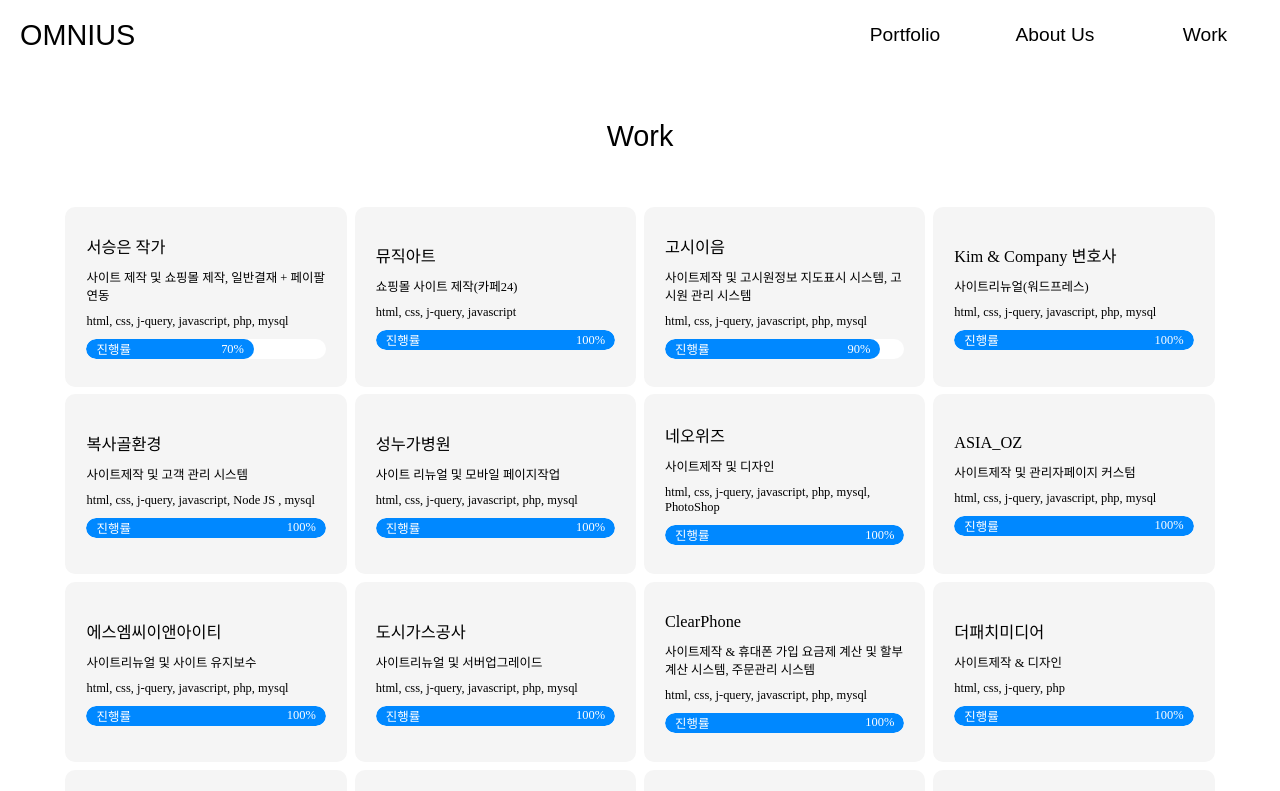
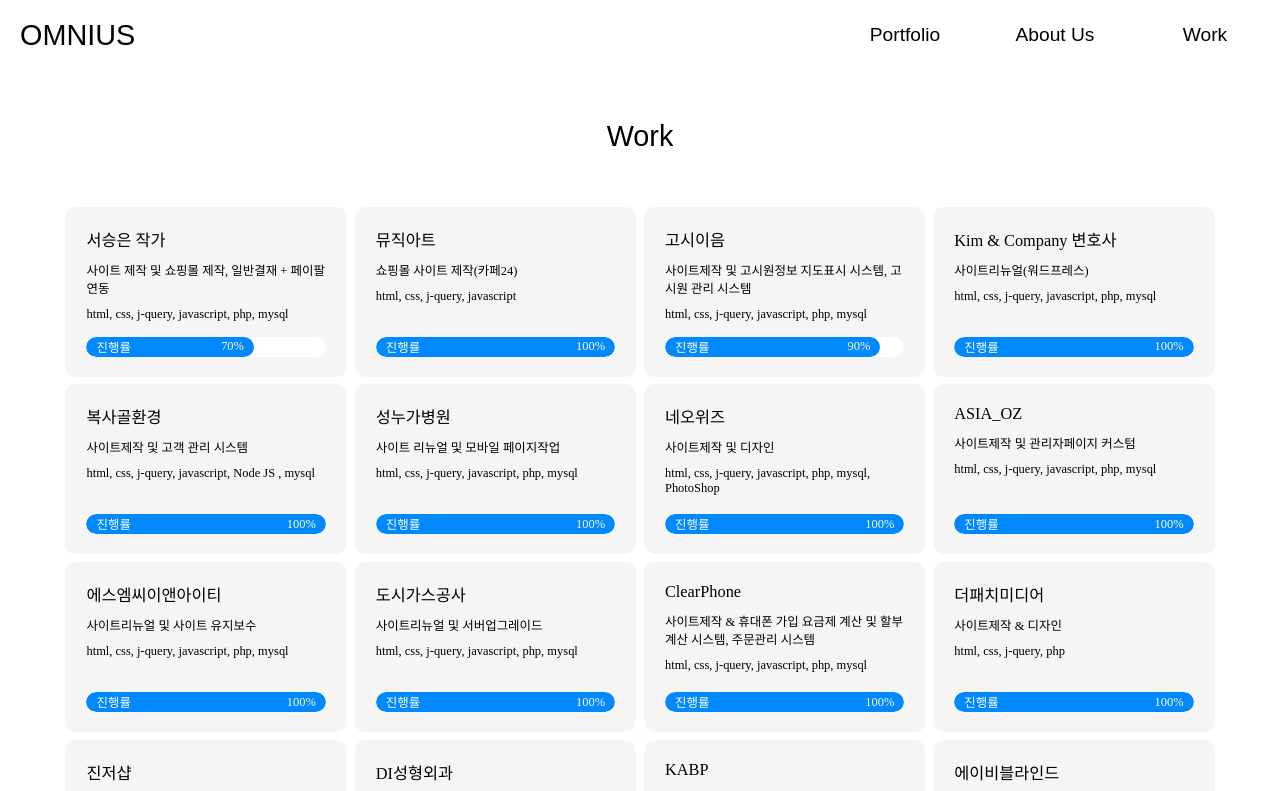
Before and after one commit to omnius-web/omnius_site, a React (Create React App) app: page /work in a window 1280 px wide. Shown: the top 791 px of the page. Built offline with nearby package versions, Linux system fonts and the light colour scheme; a web font is replaced by a local one.

Commit message:
210729-3

```diff
--- a/src/components/work/work.css
+++ b/src/components/work/work.css
@@ -18,12 +18,12 @@
 
 .work .one {
         width: 22%;
-        height: 150px;
+        height: 140px;
         background-color: #f5f5f5;
         border-radius: 10px;
         display: flex;
         flex-direction: column;
-        justify-content: center;
+        justify-content: flex-start;
         align-items: center;
         padding: 15px 0;
         margin: 0.3%;
@@ -44,6 +44,7 @@
         display: flex;
         justify-content: center;
         align-items: center;
+        margin-top: auto;
 }
 
 .work .one .complete .bg {
```
